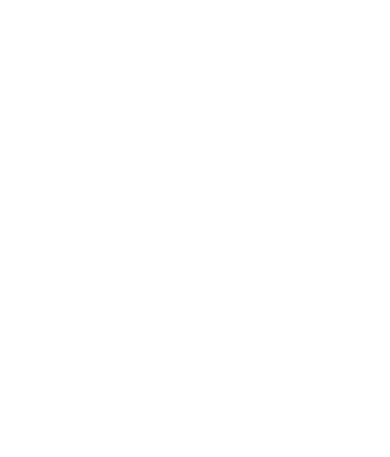
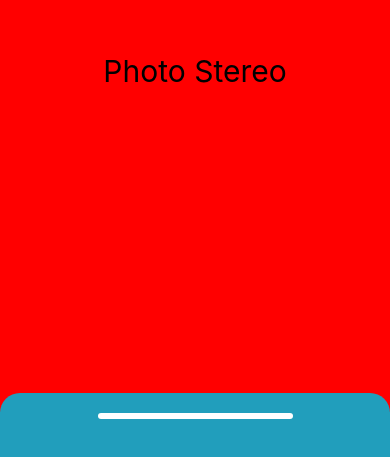
Before and after one commit to SectorCT/StereoMath, a React Native app in the folder client/: screen / in a window 390 px wide. Shown: the part 351-808 px from the top of the page. Built offline with nearby package versions, Linux system fonts and the light colour scheme.

Commit message:
MainModel basic alignment

```diff
--- a/client/BottomSheet.tsx
+++ b/client/BottomSheet.tsx
@@ -85,7 +85,6 @@
 
 const styles = StyleSheet.create({
   container: {
-    flex: 1,
     backgroundColor: '#FF0000',
     width: '100%',
     alignItems: 'center', // Center content horizontally
--- a/client/GraphicScreen.tsx
+++ b/client/GraphicScreen.tsx
@@ -4,7 +4,7 @@
 
 export default function GraphicScreen(){
     return (
-        <View>
+        <View style = {styles.container}>
             <MainModel />
             <BottomSheet />
         </View>
--- a/client/mainModel.tsx
+++ b/client/mainModel.tsx
@@ -3,8 +3,23 @@
 
 function MainModel() {
   return (
-    <View />
+    <View style = {styles.container}>
+        <Text style={styles.header}>Photo Stereo</Text>
+    </View>
   )
 }
 
+const styles = StyleSheet.create({
+    container: {
+        flex: 1,
+        backgroundColor: '#ff0000',
+        alignItems: 'center',
+        justifyContent: 'center',
+        width: "100%",
+    },
+    header: {
+        fontSize: 30,
+    }
+})
+
 export default MainModel;
```
